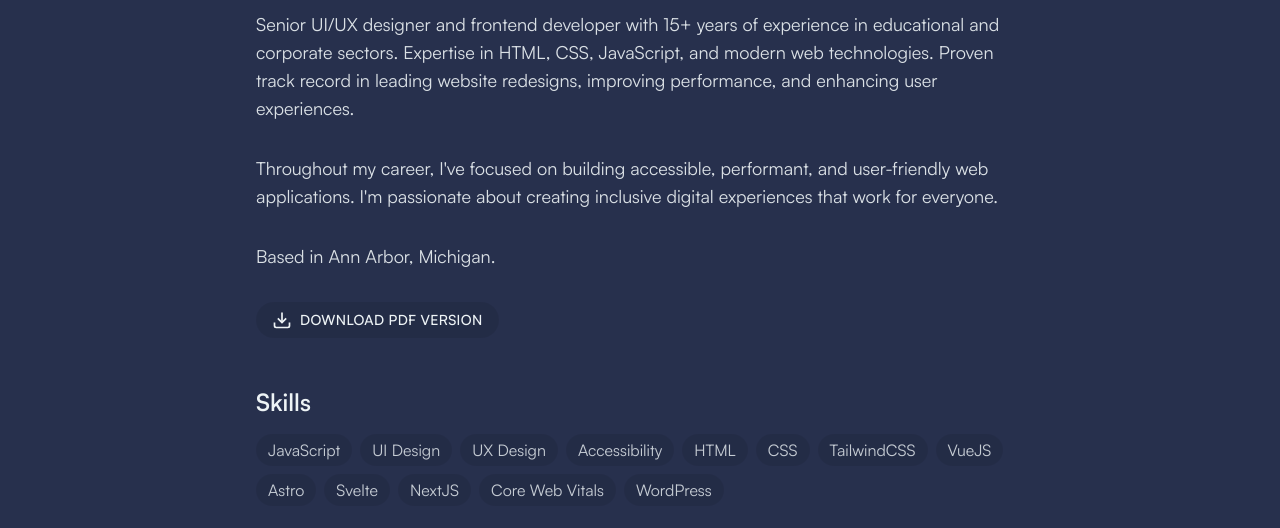
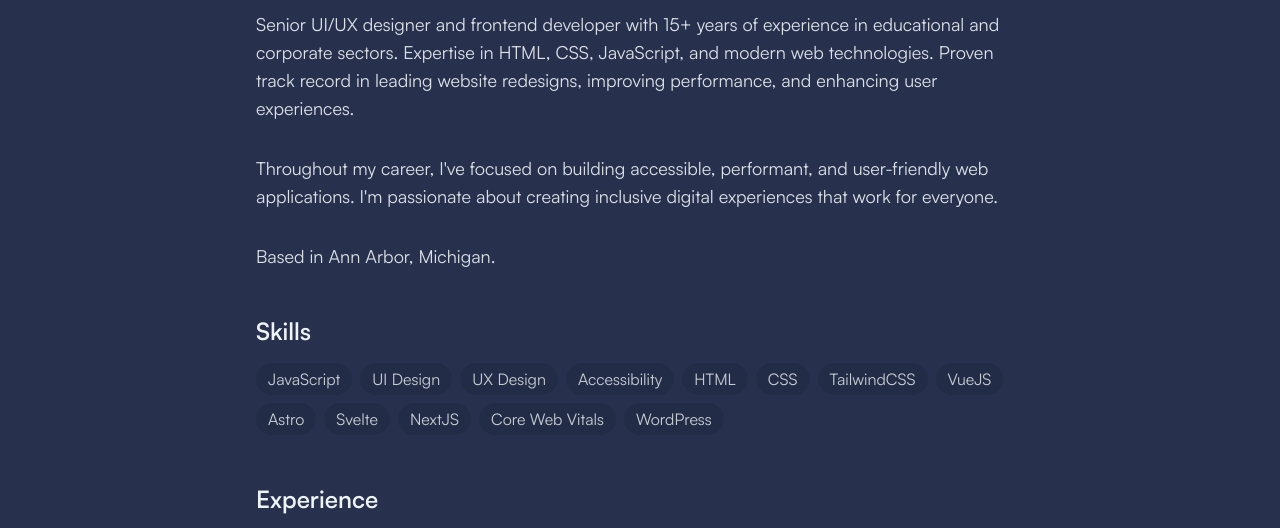
Before and after one commit to charles-amyx/charlesamyxdotcom, an Astro site: page /resume in a window 1280 px wide. Shown: the part 212-740 px from the top of the page. Built offline with nearby package versions, Linux system fonts and the light colour scheme; Astro itself is replaced by a stand-in of ours.

Commit message:
refactor(resume): remove download link for PDF version to streamline content

```diff
--- a/src/pages/resume.astro
+++ b/src/pages/resume.astro
@@ -49,33 +49,6 @@ const skills = [
         inclusive digital experiences that work for everyone.
       </p>
       <p class="text-lg mb-8">Based in Ann Arbor, Michigan.</p>
-
-      <p class="flex items-center gap-2 mb-12">
-        <a
-          href="/downloads/Charles_Amyx-Resume-2025.pdf"
-          class="inline-flex items-center no-underline text-sm uppercase gap-2 px-4 py-2 tracking-wide bg-muted hover:bg-muted/80 text-text hover:text-primary rounded-full transition-colors"
-          download
-          onclick="window.gtag && window.gtag('event', 'resume_download', {
-            event_category: 'Downloads',
-            event_label: 'Resume PDF',
-            value: 1
-          })"
-        >
-          <svg
-            xmlns="http://www.w3.org/2000/svg"
-            class="h-5 w-5"
-            viewBox="0 0 24 24"
-            fill="none"
-            stroke="currentColor"
-            stroke-width="2"
-          >
-            <path d="M21 15v4a2 2 0 0 1-2 2H5a2 2 0 0 1-2-2v-4"></path>
-            <polyline points="7 10 12 15 17 10"></polyline>
-            <line x1="12" y1="15" x2="12" y2="3"></line>
-          </svg>
-          Download PDF Version
-        </a>
-      </p>
 
       <section class="mb-12">
         <h2 class="text-2xl font-semibold mb-4">Skills</h2>
```
